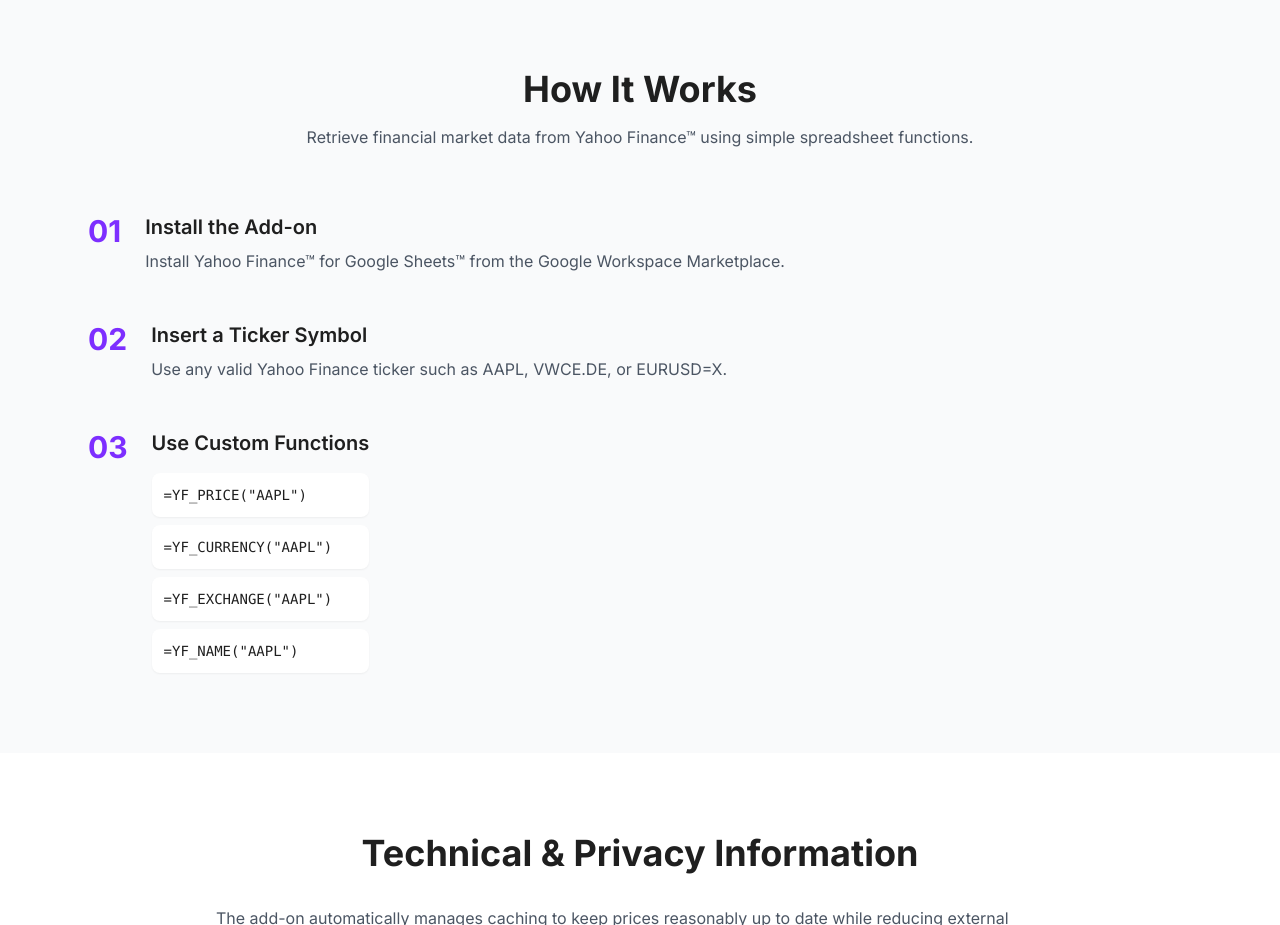
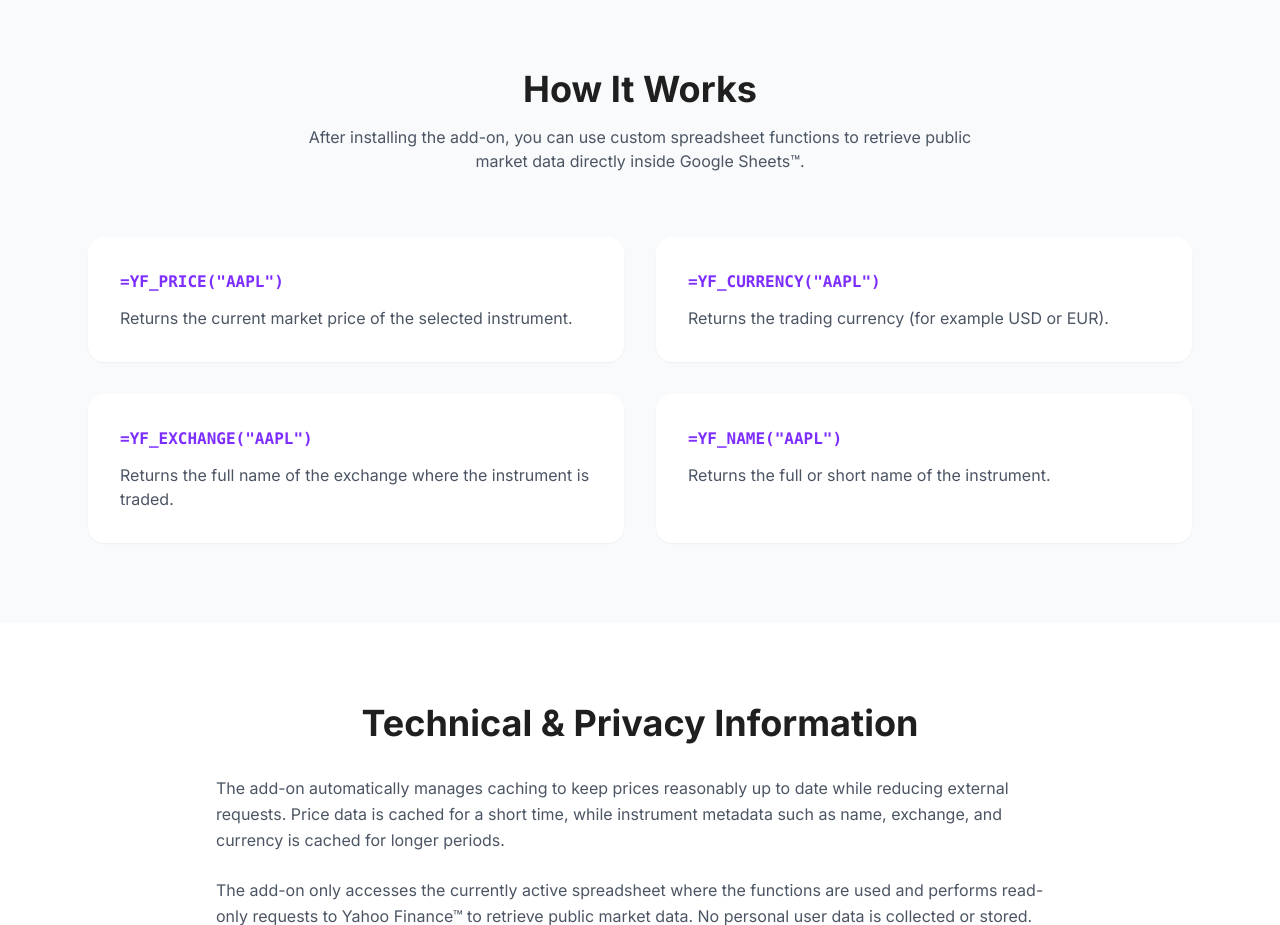
Before and after one commit to VindGrizzly/yfinancexgsheets, a plain HTML site: page index.html in a window 1280 px wide. Shown: the part 1520-2445 px from the top of the page. Drawn offline with nearby package versions, Linux system fonts and the light colour scheme.

Commit message:
Fixed how it works

```diff
--- a/index.html
+++ b/index.html
@@ -199,51 +199,40 @@
                     </h2>
 
                     <p class="mt-4 text-gray-600 max-w-2xl mx-auto">
-                        Retrieve financial market data from Yahoo Finance™ using simple spreadsheet functions.
+                        After installing the add-on, you can use custom spreadsheet functions
+                        to retrieve public market data directly inside Google Sheets™.
                     </p>
                 </div>
 
-                <div class="space-y-12">
+                <!-- Function Cards -->
+                <div class="grid md:grid-cols-2 gap-8">
 
-                    <!-- Step 1 -->
-                    <div class="flex gap-6">
-                        <div class="text-yahoo text-3xl font-bold">01</div>
-
-                        <div>
-                            <h3 class="text-xl font-semibold">Install the Add-on</h3>
-                            <p class="text-gray-600 mt-2">
-                                Install Yahoo Finance™ for Google Sheets™ from the Google Workspace Marketplace.
-                            </p>
-                        </div>
+                    <div class="bg-white p-8 rounded-2xl shadow-sm">
+                        <code class="text-yahoo font-semibold">=YF_PRICE("AAPL")</code>
+                        <p class="mt-3 text-gray-600">
+                            Returns the current market price of the selected instrument.
+                        </p>
                     </div>
 
-                    <!-- Step 2 -->
-                    <div class="flex gap-6">
-                        <div class="text-yahoo text-3xl font-bold">02</div>
-
-                        <div>
-                            <h3 class="text-xl font-semibold">Insert a Ticker Symbol</h3>
-                            <p class="text-gray-600 mt-2">
-                                Use any valid Yahoo Finance ticker such as AAPL, VWCE.DE, or EURUSD=X.
-                            </p>
-                        </div>
+                    <div class="bg-white p-8 rounded-2xl shadow-sm">
+                        <code class="text-yahoo font-semibold">=YF_CURRENCY("AAPL")</code>
+                        <p class="mt-3 text-gray-600">
+                            Returns the trading currency (for example USD or EUR).
+                        </p>
                     </div>
 
-                    <!-- Step 3 -->
-                    <div class="flex gap-6">
-                        <div class="text-yahoo text-3xl font-bold">03</div>
+                    <div class="bg-white p-8 rounded-2xl shadow-sm">
+                        <code class="text-yahoo font-semibold">=YF_EXCHANGE("AAPL")</code>
+                        <p class="mt-3 text-gray-600">
+                            Returns the full name of the exchange where the instrument is traded.
+                        </p>
+                    </div>
 
-                        <div>
-                            <h3 class="text-xl font-semibold">Use Custom Functions</h3>
-
-                            <div class="mt-4 space-y-2 text-sm">
-                                <code class="block bg-white p-3 rounded-lg shadow-sm">=YF_PRICE("AAPL")</code>
-                                <code class="block bg-white p-3 rounded-lg shadow-sm">=YF_CURRENCY("AAPL")</code>
-                                <code class="block bg-white p-3 rounded-lg shadow-sm">=YF_EXCHANGE("AAPL")</code>
-                                <code class="block bg-white p-3 rounded-lg shadow-sm">=YF_NAME("AAPL")</code>
-                            </div>
-
-                        </div>
+                    <div class="bg-white p-8 rounded-2xl shadow-sm">
+                        <code class="text-yahoo font-semibold">=YF_NAME("AAPL")</code>
+                        <p class="mt-3 text-gray-600">
+                            Returns the full or short name of the instrument.
+                        </p>
                     </div>
 
                 </div>
```
